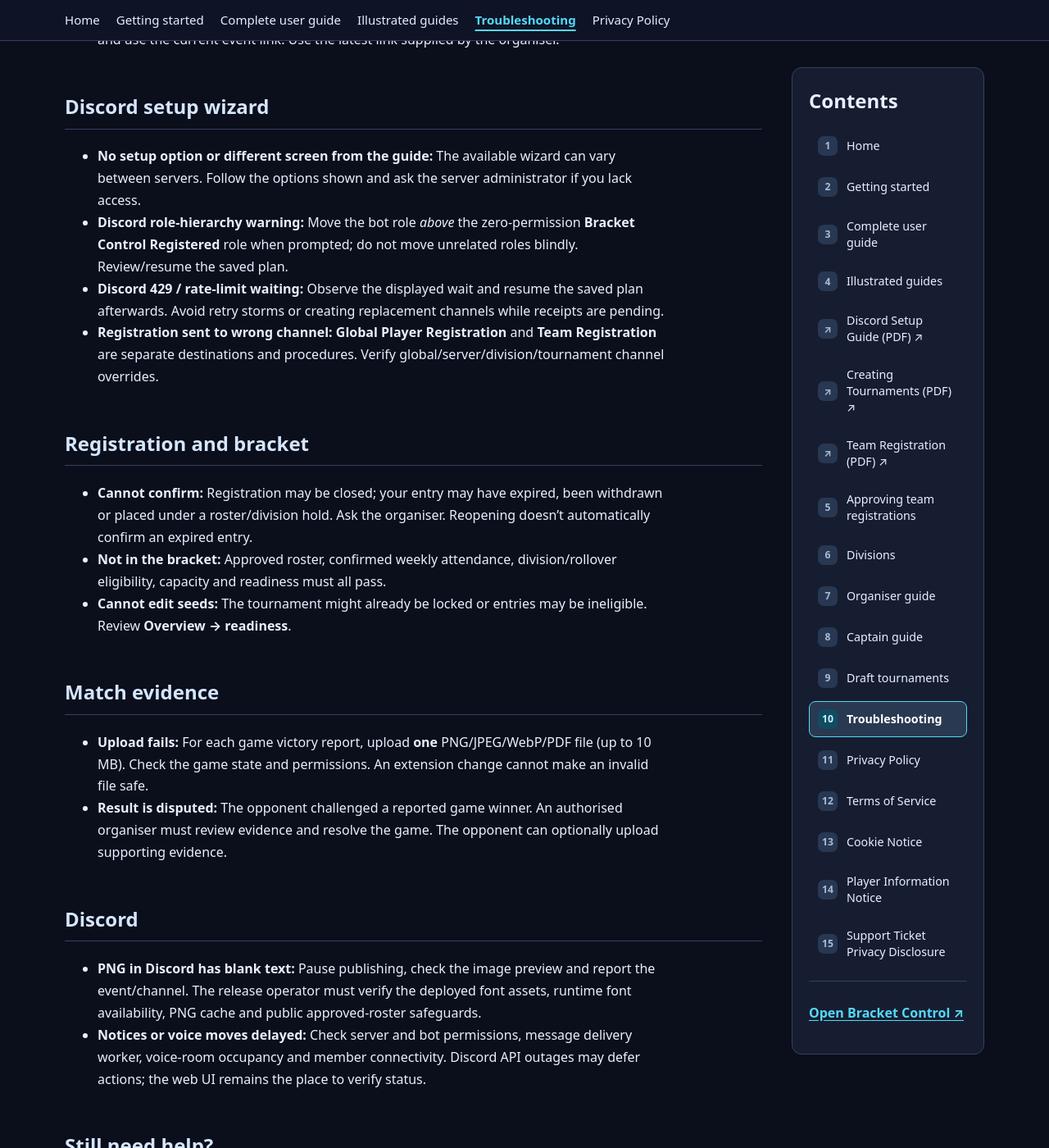
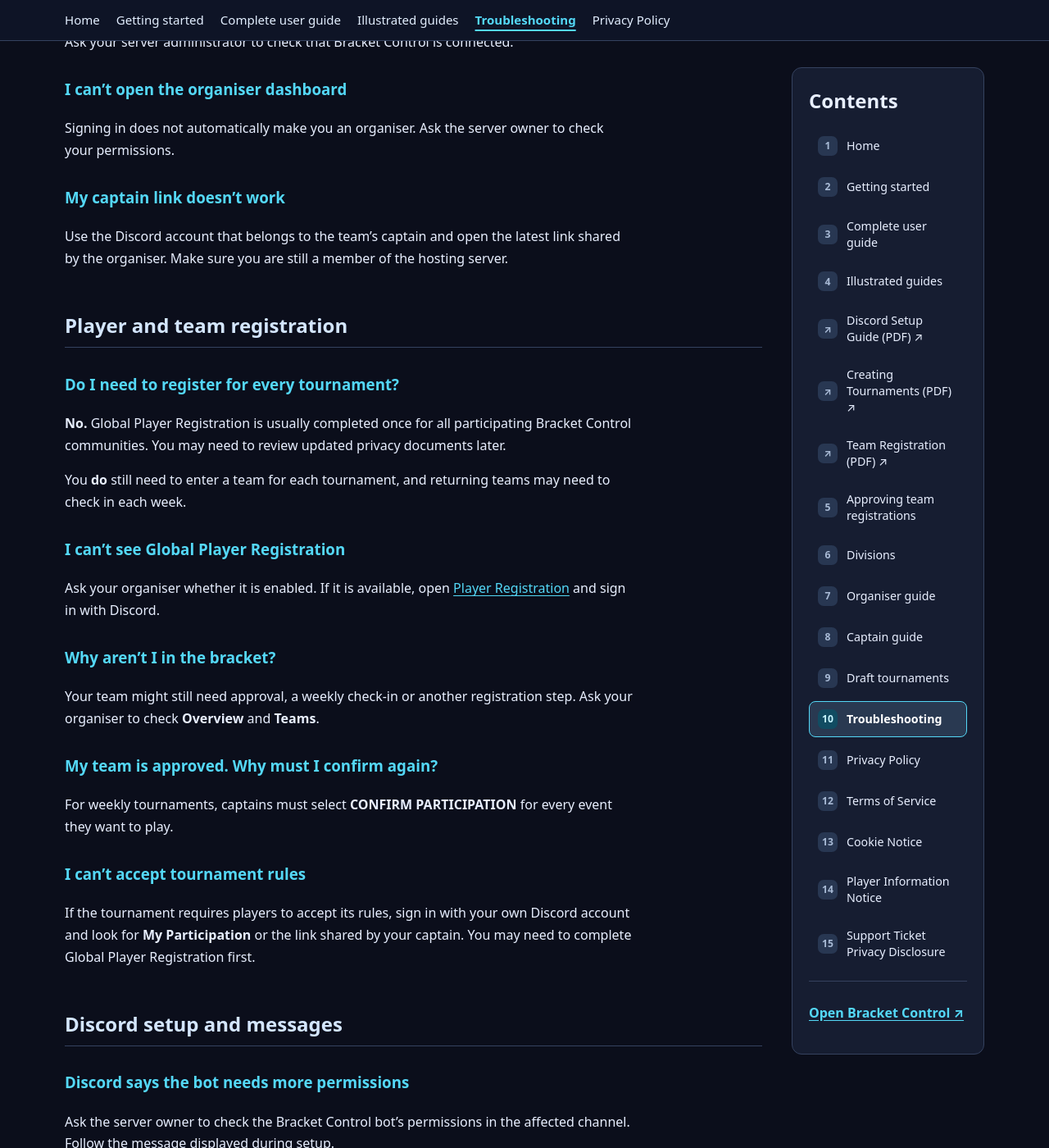
Before and after one commit to dev-dyly/bracket-control-wiki, a Jekyll site: the page built from troubleshooting.md, in a window 1280 px wide and 1400 px high, scrolled down 567 px. Shown: the whole window at 82% size. Built offline with Jekyll 4.4.1, drawn with Linux system fonts in a browser that asks for light colours; some of the changed text lies outside the part shown.

Commit message:
docs: simplify troubleshooting.md for everyday users

```diff
--- a/troubleshooting.md
+++ b/troubleshooting.md
@@ -5,38 +5,92 @@ permalink: /troubleshooting/
 ---
 # Troubleshooting
 
-## Login or permissions
+Having trouble with Bracket Control? Find the problem below and try the suggested steps.
 
-- **Server is missing:** Make sure you are using the expected Discord account, belong to the hosting server and the bot is connected. Return to **Your Discord servers** and reselect it.
-- **Admin access denied:** Discord login is not sufficient. Ask the server owner to check your role and configured organiser permissions.
-- **Captain link denied:** Use the account that owns that team, maintain server membership and use the current event link. Use the latest link supplied by the organiser.
+## Signing in and finding your server
 
-## Discord setup wizard
+### I can't see my Discord server
 
-- **No setup option or different screen from the guide:** The available wizard can vary between servers. Follow the options shown and ask the server administrator if you lack access.
-- **Discord role-hierarchy warning:** Move the bot role *above* the zero-permission **Bracket Control Registered** role when prompted; do not move unrelated roles blindly. Review/resume the saved plan.
-- **Discord 429 / rate-limit waiting:** Observe the displayed wait and resume the saved plan afterwards. Avoid retry storms or creating replacement channels while receipts are pending.
-- **Registration sent to wrong channel:** **Global Player Registration** and **Team Registration** are separate destinations and procedures. Verify global/server/division/tournament channel overrides.
+Make sure you signed in with the correct Discord account and that you belong to the server. Ask your server administrator to check that Bracket Control is connected.
 
-## Registration and bracket
+### I can't open the organiser dashboard
 
-- **Cannot confirm:** Registration may be closed; your entry may have expired, been withdrawn or placed under a roster/division hold. Ask the organiser. Reopening doesn't automatically confirm an expired entry.
-- **Not in the bracket:** Approved roster, confirmed weekly attendance, division/rollover eligibility, capacity and readiness must all pass.
-- **Cannot edit seeds:** The tournament might already be locked or entries may be ineligible. Review **Overview → readiness**.
+Signing in does not automatically make you an organiser. Ask the server owner to check your permissions.
 
-## Match evidence
+### My captain link doesn't work
 
-- **Upload fails:** For each game victory report, upload **one** PNG/JPEG/WebP/PDF file (up to 10 MB). Check the game state and permissions. An extension change cannot make an invalid file safe.
-- **Result is disputed:** The opponent challenged a reported game winner. An authorised organiser must review evidence and resolve the game. The opponent can optionally upload supporting evidence.
+Use the Discord account that belongs to the team's captain and open the latest link shared by the organiser. Make sure you are still a member of the hosting server.
 
-## Discord
+## Player and team registration
 
-- **PNG in Discord has blank text:** Pause publishing, check the image preview and report the event/channel. The release operator must verify the deployed font assets, runtime font availability, PNG cache and public approved-roster safeguards.
-- **Notices or voice moves delayed:** Check server and bot permissions, message delivery worker, voice-room occupancy and member connectivity. Discord API outages may defer actions; the web UI remains the place to verify status.
+### Do I need to register for every tournament?
 
-## Still need help?
+**No.** Global Player Registration is usually completed once for all participating Bracket Control communities. You may need to review updated privacy documents later.
 
-For tournament decisions and prize/fee disputes, contact your **Discord community organiser**. For privacy or legal requests, use the operator contact published in the approved policy once available. Do not send passwords or unnecessary private scoresheets.
+You **do** still need to enter a team for each tournament, and returning teams may need to check in each week.
 
-- **Chrome blocks the OAuth page as unsafe:** Do not bypass the Chrome warning. Record the host/category without sending tokens, state or callback codes; report to the operator. The browser reputation investigation is still unresolved.
-- **Automatic Discord PNG missing:** Check the tournament's saved Teams/Bracket publishing modes, Discord channel permissions and delivery status. Explicitly disabled or manual publishing does not send images automatically.
+### I can't see Global Player Registration
+
+Ask your organiser whether it is enabled. If it is available, open [Player Registration](https://app.devdylnz.com/app/register) and sign in with Discord.
+
+### Why aren't I in the bracket?
+
+Your team might still need approval, a weekly check-in or another registration step. Ask your organiser to check **Overview** and **Teams**.
+
+### My team is approved. Why must I confirm again?
+
+For weekly tournaments, captains must select **CONFIRM PARTICIPATION** for every event they want to play.
+
+### I can't accept tournament rules
+
+If the tournament requires players to accept its rules, sign in with your own Discord account and look for **My Participation** or the link shared by your captain. You may need to complete Global Player Registration first.
+
+## Discord setup and messages
+
+### Discord says the bot needs more permissions
+
+Ask the server owner to check the Bracket Control bot's permissions in the affected channel. Follow the message displayed during setup.
+
+### Setup stopped before it finished
+
+Return to server setup and choose the option to continue. Avoid creating the same channels again by hand.
+
+### Discord says to wait before trying again
+
+Wait for the time shown before retrying. Repeated clicks usually won't help.
+
+### A message appeared in the wrong channel
+
+Ask an organiser to check the tournament's **Discord** settings. Remember that player registration and team registration use different channels.
+
+### A Discord image is missing or blank
+
+Stop posting the image and tell your organiser which tournament and channel are affected. Share a screenshot of the problem without including private information.
+
+### A player wasn't moved to their team voice room
+
+Make sure the player is connected to the tournament's waiting room and that the draft is at the correct stage. Ask the organiser to check the bot's voice-channel permissions.
+
+## Reporting results
+
+### My scoresheet won't upload
+
+Use **one** PNG, JPEG, WebP or PDF file for each game you won. The file must be **10 MB or smaller**. If it still fails, ask your organiser to check your match.
+
+### The other captain disagrees with the result
+
+The other captain can select **Dispute game result** and give a reason. An organiser must review the result before the match continues.
+
+### I reported a result but the bracket hasn't changed
+
+The opposing captain may still need to confirm it. Open **My Matches** to check the result's status.
+
+## Safety and support
+
+**Browser warns that a page is unsafe?** Do not bypass the warning. Tell the Bracket Control operator which page and warning you saw, but do not share passwords or sign-in details.
+
+For team entry, match decisions or tournament rules, contact **your Discord community organiser**.
+
+For privacy questions or requests about your data, read the [Privacy Policy]({{ '/legal/privacy/' | relative_url }}) for the contact information and next steps.
+
+Return to the [Complete user guide]({{ '/guides/user-guide/' | relative_url }}) or [Getting started]({{ '/getting-started/' | relative_url }}).
```
